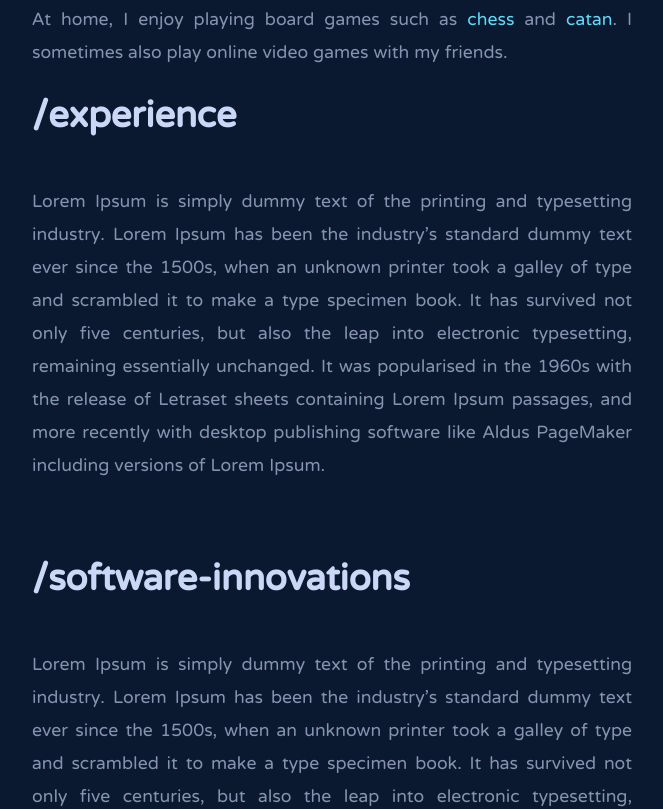
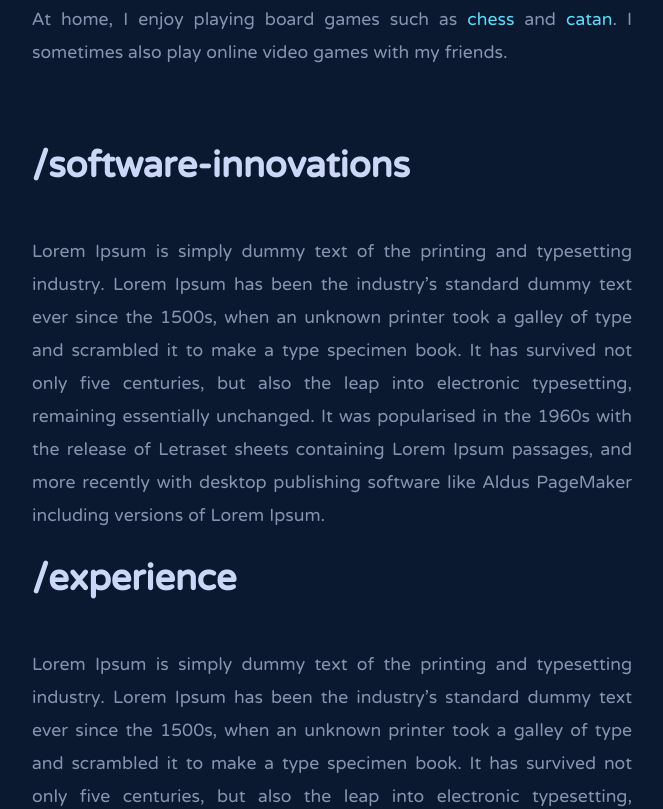
Before and after one commit to wxlkda/realport, a React (Create React App) app: page / in a window 1280 px wide. Shown: the part 960-1769 px from the top of the page, without its empty margins (160-823 px from the left). Built offline with nearby package versions, Linux system fonts and the light colour scheme.

Commit message:
Swapped projs and exp.

```diff
--- a/src/App.js
+++ b/src/App.js
@@ -91,6 +91,14 @@ function Experience() {
       in the 1960s with the release of Letraset sheets containing Lorem Ipsum passages,
       and more recently with desktop publishing software like Aldus PageMaker including
       versions of Lorem Ipsum.
+      Lorem Ipsum is simply dummy text of the printing and typesetting industry.
+      Lorem Ipsum has been the industry's standard dummy text ever since the 1500s,
+      when an unknown printer took a galley of type and scrambled it to make a type
+      specimen book. It has survived not only five centuries, but also the leap into
+      electronic typesetting, remaining essentially unchanged. It was popularised
+      in the 1960s with the release of Letraset sheets containing Lorem Ipsum passages,
+      and more recently with desktop publishing software like Aldus PageMaker including
+      versions of Lorem Ipsum.
       </div>
     </div>
   );
@@ -164,8 +172,8 @@ export default function App() {
         <div id="content">
           <Intro></Intro>
           <About></About>
+          <Projects></Projects>
           <Experience></Experience>
-          <Projects></Projects>
           <div className="footer">
             <center className="footer-text">
               Made and designed by Alwalid Khan.
```
